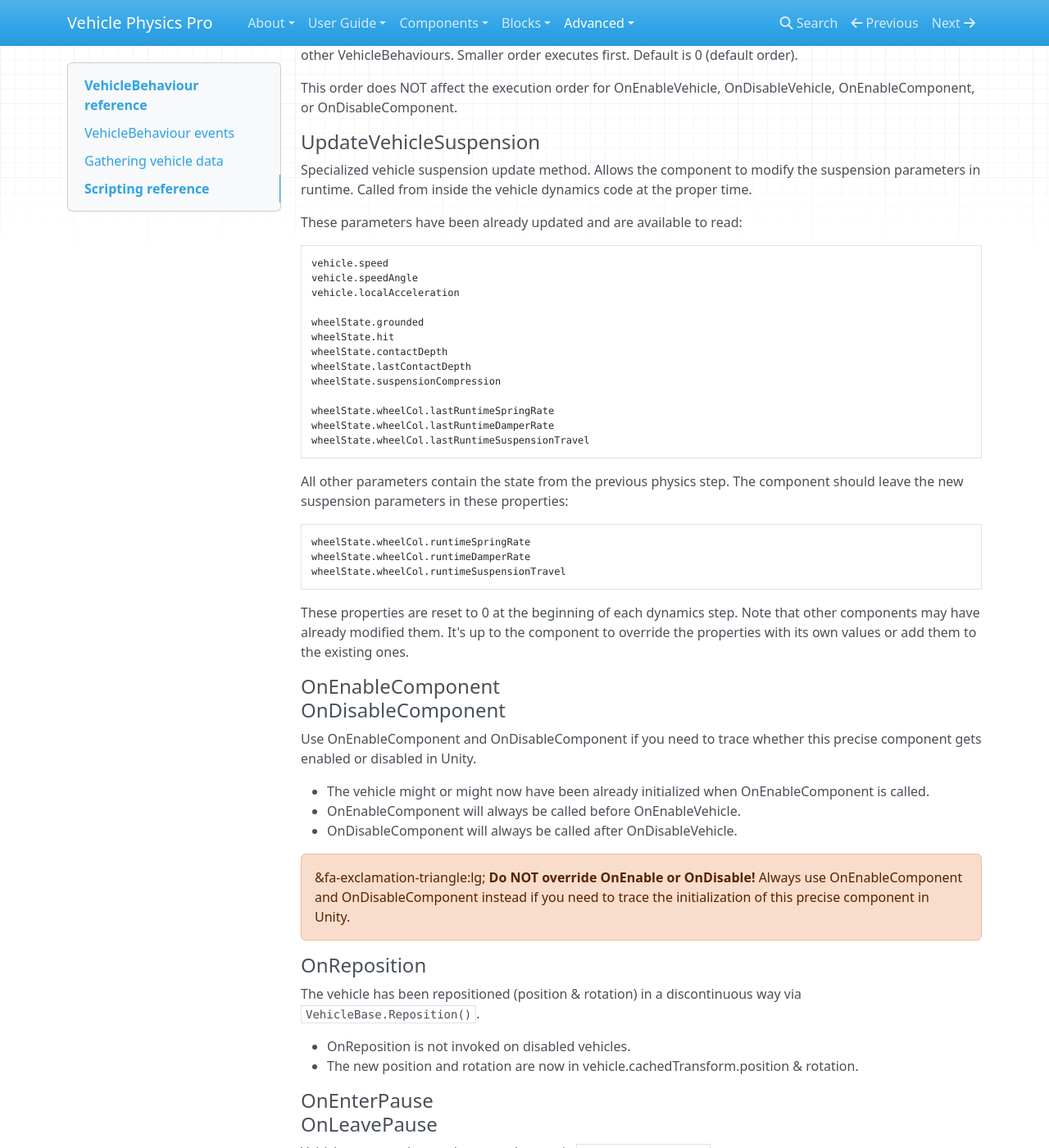
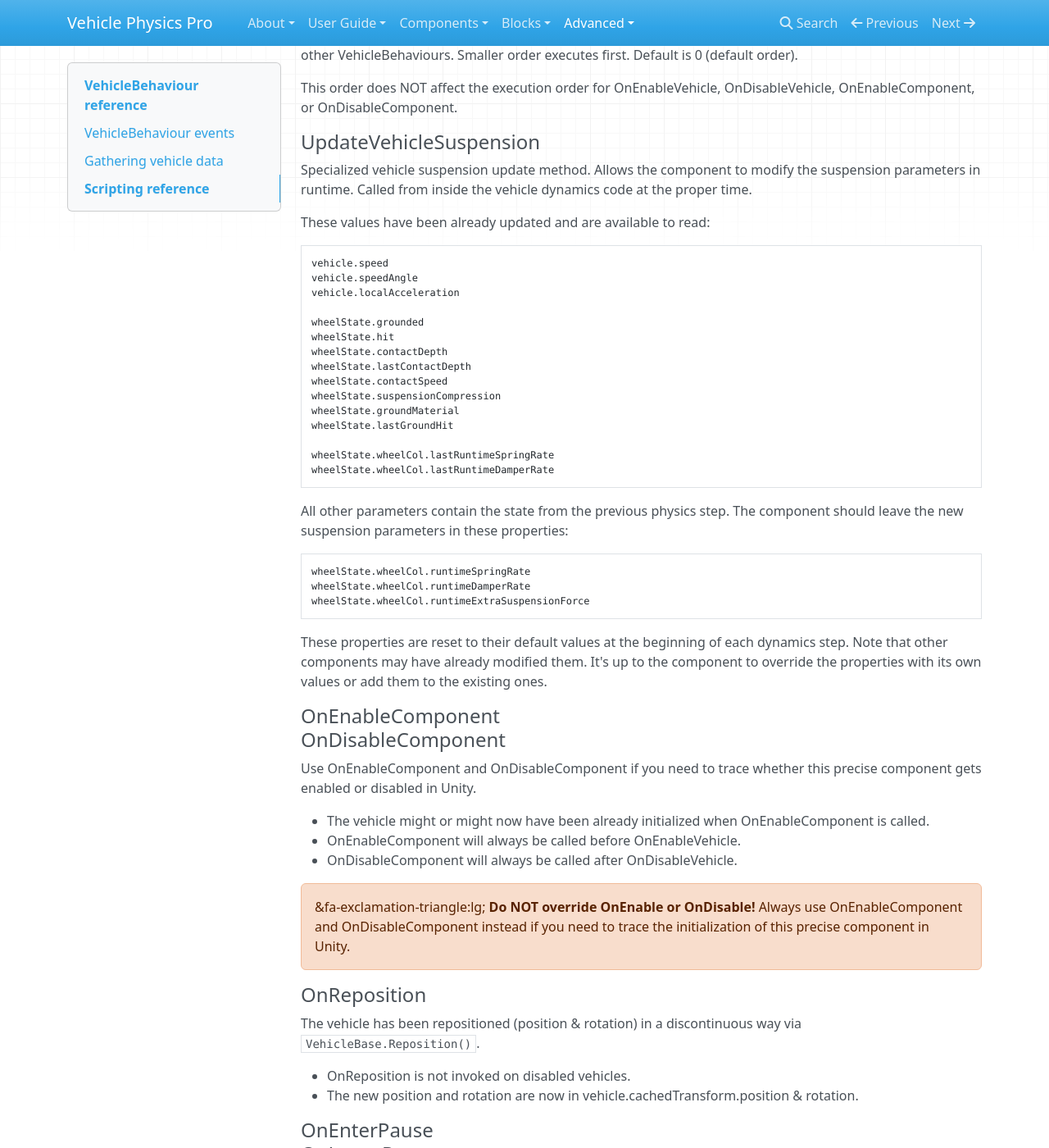
Before and after one commit to EdyJ/vehicle-physics-docs, an MkDocs documentation site: the page built from docs/advanced/vehiclebehaviour-reference.md, in a window 1280 px wide and 1400 px high, scrolled down 1787 px. Shown: the whole window at 82% size. Built offline with MkDocs 1.6.1, drawn with Linux system fonts in a browser that asks for light colours; nearby versions of some CDN libraries; library files that are not in the unit come from our copies.

Commit message:
Information on UpdateVehicleSuspension updated

```diff
--- a/docs/advanced/vehiclebehaviour-reference.md
+++ b/docs/advanced/vehiclebehaviour-reference.md
@@ -90,7 +90,7 @@
 Specialized vehicle suspension update method. Allows the component to modify the suspension
 parameters in runtime. Called from inside the vehicle dynamics code at the proper time.
 
-These parameters have been already updated and are available to read:
+These values have been already updated and are available to read:
 
 	vehicle.speed
 	vehicle.speedAngle
@@ -100,22 +100,24 @@
 	wheelState.hit
 	wheelState.contactDepth
 	wheelState.lastContactDepth
+	wheelState.contactSpeed
 	wheelState.suspensionCompression
+	wheelState.groundMaterial
+	wheelState.lastGroundHit
 
 	wheelState.wheelCol.lastRuntimeSpringRate
 	wheelState.wheelCol.lastRuntimeDamperRate
-	wheelState.wheelCol.lastRuntimeSuspensionTravel
 
 All other parameters contain the state from the previous physics step. The component should leave
 the new suspension parameters in these properties:
 
 	wheelState.wheelCol.runtimeSpringRate
 	wheelState.wheelCol.runtimeDamperRate
-	wheelState.wheelCol.runtimeSuspensionTravel
+	wheelState.wheelCol.runtimeExtraSuspensionForce
 
-These properties are reset to 0 at the beginning of each dynamics step. Note that other components
-may have already modified them. It's up to the component to override the properties with its own
-values or add them to the existing ones.
+These properties are reset to their default values at the beginning of each dynamics step. Note that
+other components may have already modified them. It's up to the component to override the properties
+with its own values or add them to the existing ones.
 
 #### OnEnableComponent<br>OnDisableComponent
 
```
